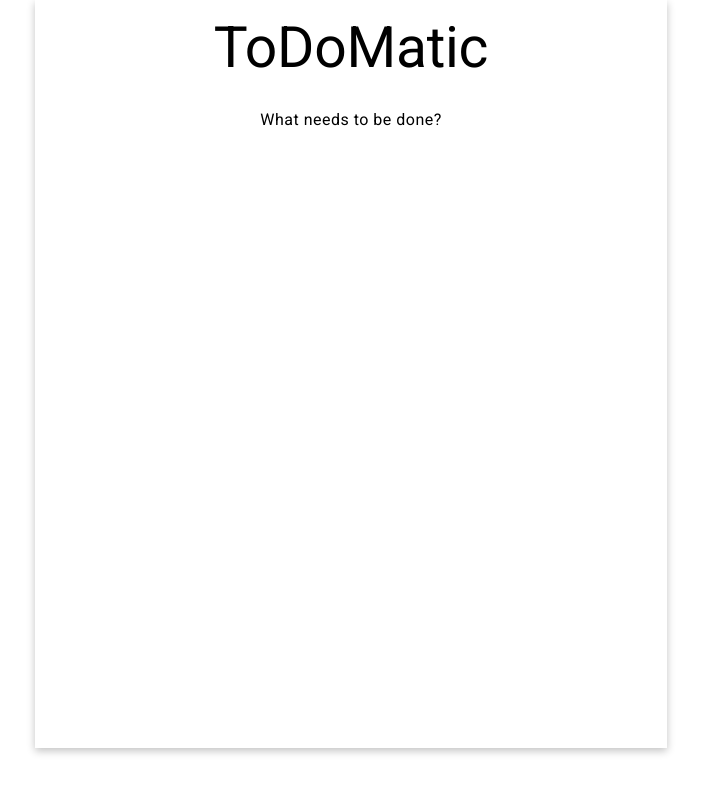
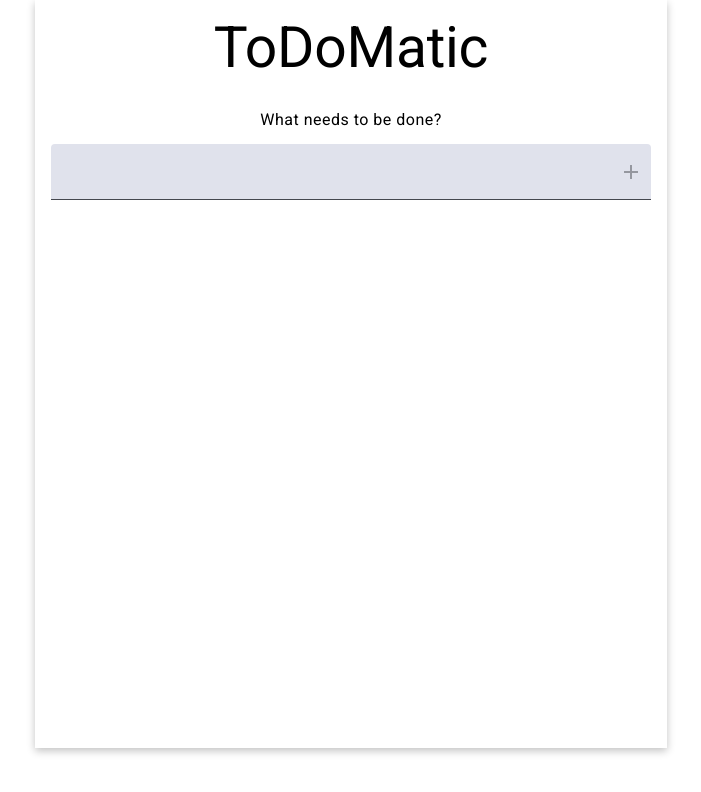
Before and after one commit to Ricardo-MaGuz/ge-vernova, an Angular app: page /home in a window 1280 px wide. Shown: the top 792 px of the page, without its empty margins (289-990 px from the left). Built offline with nearby package versions, Linux system fonts and the light colour scheme.

Commit message:
Added to Do form on Home Component

```diff
--- a/src/app/home/home.component.ts
+++ b/src/app/home/home.component.ts
@@ -1,10 +1,12 @@
-import { Component } from '@angular/core';
+import { Component, inject } from '@angular/core';
+import { ToDoFormComponent } from './ui/to-do-form.component';
 import { MatProgressSpinnerModule } from '@angular/material/progress-spinner';
+import { FormBuilder, Validators } from '@angular/forms';
 
 @Component({
   selector: 'app-home',
   standalone: true,
-  imports: [MatProgressSpinnerModule],
+  imports: [MatProgressSpinnerModule, ToDoFormComponent],
   template: `
     <main class="wrapper">
       <h1>ToDoMatic</h1>
@@ -12,6 +14,7 @@ import { MatProgressSpinnerModule } from '@angular/material/progress-spinner';
       <mat-progress-spinner mode="indeterminate" diameter="50" />
       } @else {
       <p>What needs to be done?</p>
+      <app-to-do-form [formGroup]="toDoForm" />
       }
     </main>
   `,
@@ -32,4 +35,10 @@ import { MatProgressSpinnerModule } from '@angular/material/progress-spinner';
       }
   }`,
 })
-export default class HomeComponent {}
+export default class HomeComponent {
+  fb = inject(FormBuilder);
+  toDoForm = this.fb.nonNullable.group({
+    todo: ['', [Validators.required, Validators.minLength(3)]],
+    completed: [false],
+  });
+}
```
